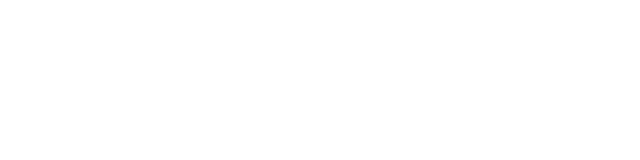
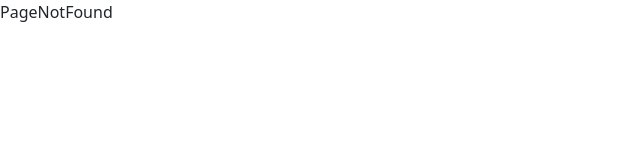
Before and after one commit to in60minutes/moviesearchproject, a React (Vite) app: page /view in a window 1280 px wide. Before the commit this address had no page. Shown: the top 160 px of the page, without its empty margins (0-640 px from the left). Built offline with nearby package versions, Linux system fonts and the light colour scheme.

Commit message:
adding page not found file

```diff
--- /dev/null
+++ b/src/PageNotFound.jsx
@@ -0,0 +1,7 @@
+import React from 'react'
+
+const PageNotFound = () => {
+  return <div>PageNotFound</div>
+}
+
+export default PageNotFound
--- a/src/main.jsx
+++ b/src/main.jsx
@@ -5,6 +5,7 @@
 import App from './App.jsx'
 import 'bootstrap/dist/css/bootstrap.min.css'
 import ViewDetailes from './ViewDetailes.jsx'
+import PageNotFound from './PageNotFound.jsx'
 
 createRoot(document.getElementById('root')).render(
   <StrictMode>
@@ -12,6 +13,7 @@
       <Routes>
         <Route path='/' element={<App />} />
         <Route path='/view/:imdbID' element={<ViewDetailes />} />
+        <Route path='/view/*' element={<PageNotFound />} />
       </Routes>
     </BrowserRouter>
   </StrictMode>
```
